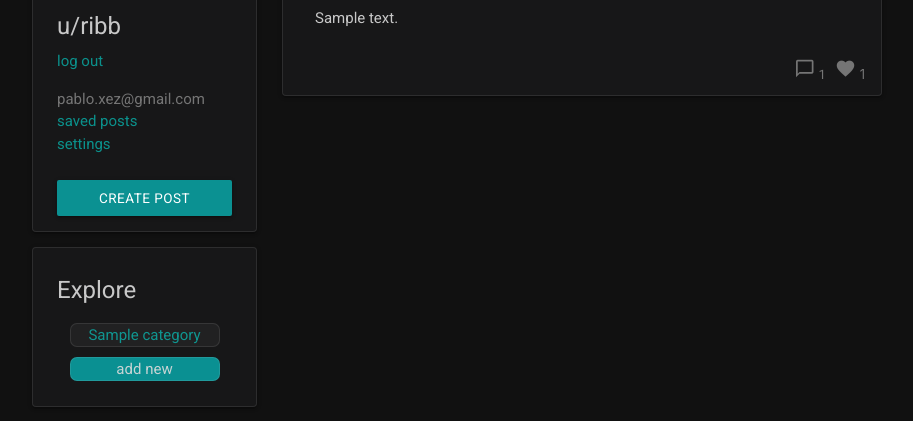
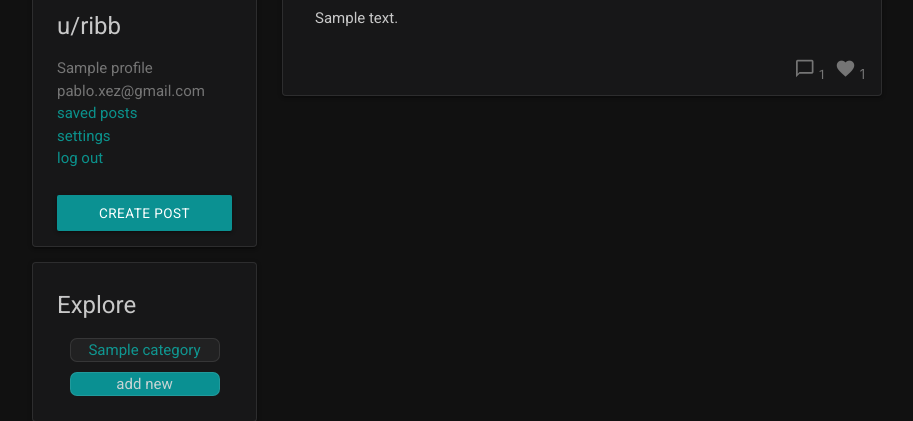
Before and after one commit to Code-Institute-Submissions/Khalanar-ribbit_SepResub, a Django app: page / in a window 1280 px wide. Shown: the part 209-630 px from the top of the page, without its empty margins (183-1096 px from the left). Run offline with Django 4.2, Linux system fonts and the light colour scheme; a user stored in the database is signed in; data comes from the database, SQL or seed files in the repository; tables that the repository leaves empty hold one stand-in row (values such as "Sample post").

Commit message:
update profile images through EditProfile view and form

```diff
--- a/static/css/style.css
+++ b/static/css/style.css
@@ -107,7 +107,7 @@ input:-webkit-autofill{
 
 }
 .sidenav li>a{
-    color: var(--font-color-darkmode-primary);git
+    color: var(--font-color-darkmode-primary);
 }
 
 /* GENERAL USE CLASSES */
--- a/templates/wall/edit_profile.html
+++ b/templates/wall/edit_profile.html
@@ -10,7 +10,7 @@
 
 
             <div class="card-content white-text small-top-padding">
-                <form method="post" style="">
+                <form method="post" style="" enctype="multipart/form-data">
                     {{ profile_form | crispy }}
                     {% csrf_token %}
                     <button type="submit" class="btn dark-btn btn-form-br">Send</button>
--- a/templates/wall/modules/post_module.html
+++ b/templates/wall/modules/post_module.html
@@ -12,7 +12,7 @@
 
         <span class="card-title">{{ post.title }}</span>
         <div class="mask-content">
-            <a href="/p/asd/" class="full-anchor"></a>
+            <a href="{% url 'post_view' post.slug %}" class="full-anchor"></a>
             <p>{{ post.content }}</p>
         </div>
 
--- a/templates/wall/modules/user_module.html
+++ b/templates/wall/modules/user_module.html
@@ -5,12 +5,13 @@
             <img id="profile-pic" src="{{ request.user.profile.profile_picture.url }}">
         </div>
         <span id="username" class="card-title">u/{{user.username}}</span>
-        <a href="{% url 'account_logout' %}">log out</a>
         <ul id="account-widget-list" class="secondary-text">
 
+            <li>{{user.profile.name}}</li>
             <li>{{user.email}}</li>
             <li><a href="{% url 'coming_soon' 'Saved posts' %}">saved posts</a></li>
             <li><a href="{% url 'edit_profile' %}">settings</a></li>
+            <li><a href="{% url 'account_logout' %}">log out</a></li>
 
         </ul>
         <a class="btn btn-accent centered" href="{% url 'new_post' %}">create post</a>
--- a/templates/wall/new_category.html
+++ b/templates/wall/new_category.html
@@ -7,15 +7,13 @@
     <div class="col s8 offset-s2 m6 offset-m3">
         <h2 id="page-title" style="margin-top: 15px;">New Category</h2>
         <div class="card">
-
-
             <div class="card-content white-text small-top-padding">
                 <form method="post" style="">
                     {{ category_form | crispy }}
                     {% csrf_token %}
                     <button type="submit" class="btn dark-btn btn-form-br">Send</button>
                 </form>
-            <!-- <textarea id="">hh</textarea> -->
+            </div>
         </div>
     </div>
 </div>
--- a/wall/views.py
+++ b/wall/views.py
@@ -1,3 +1,4 @@
+from django.contrib import messages
 from django.shortcuts import render, get_object_or_404, reverse, redirect
 from django.views import generic, View
 from django.http import HttpResponseRedirect
@@ -42,7 +43,7 @@ class PostView(View):
         )
 
     def post(self, request, slug, *args, **kwargs):
-        '''get method to render view'''
+        '''post method to add comment'''
         queryset = Post.objects.all()
         post = get_object_or_404(queryset, slug=slug)
         comments = post.comments.filter(post=post).order_by("date_created")
@@ -56,7 +57,9 @@ class PostView(View):
             comment = comment_form.save(commit=False)
             comment.post = post
             comment.save()
+            messages.success(request, 'Comment successfully added!')
             return HttpResponseRedirect(reverse('post_view', args=[slug]))
+
         else:
             comment_form = CommentForm()
 
@@ -104,7 +107,7 @@ class NewPostView(View):
         )
 
     def post(self, request, *args, **kwargs):
-        '''get method to render view'''
+        '''post method to render view'''
         post_form = PostForm(data=request.POST)
         if post_form.is_valid():
             post_form.instance.author = request.user
@@ -112,9 +115,10 @@ class NewPostView(View):
             post.slug = post_form.cleaned_data['title'].replace(" ", "-").lower()
             category = post_form.cleaned_data['category']
 
+            messages.success(request, 'Post created!')
             post.save()
-            # return HttpResponseRedirect(reverse('post_view')
         else:
+            messages.error(request, 'Invalid form data')
             post_form = PostForm()
 
         return redirect('category_view', category=category)
@@ -142,6 +146,7 @@ class NewCategoryView(View):
         else:
             category_form = CategoryForm()
 
+        messages.success(request, 'New category created!')
         return redirect('category_view', category=category)
 
 
@@ -155,6 +160,7 @@ class LikePost(View):
             post.likes.remove(request.user)
         else:
             post.likes.add(request.user)
+
 
         return redirect('home')
 
@@ -171,6 +177,18 @@ class EditProfile(View):
             },
         )
 
+    def post(self, request, *args, **kwargs):
+        '''post form data to edit user profile'''
+        profile_form = ProfileForm(request.POST, files=request.FILES)
+        if profile_form.is_valid():
+            profile = request.user.profile
+            profile.name = profile_form.cleaned_data['name']
+            profile.profile_picture = request.FILES.get('profile_picture')
+            profile.save()
+
+            messages.success(request, 'Profile successfully updated')
+            return redirect('home')
+
 
 class ComingSoon(View):
     '''Coming soon view'''
```
